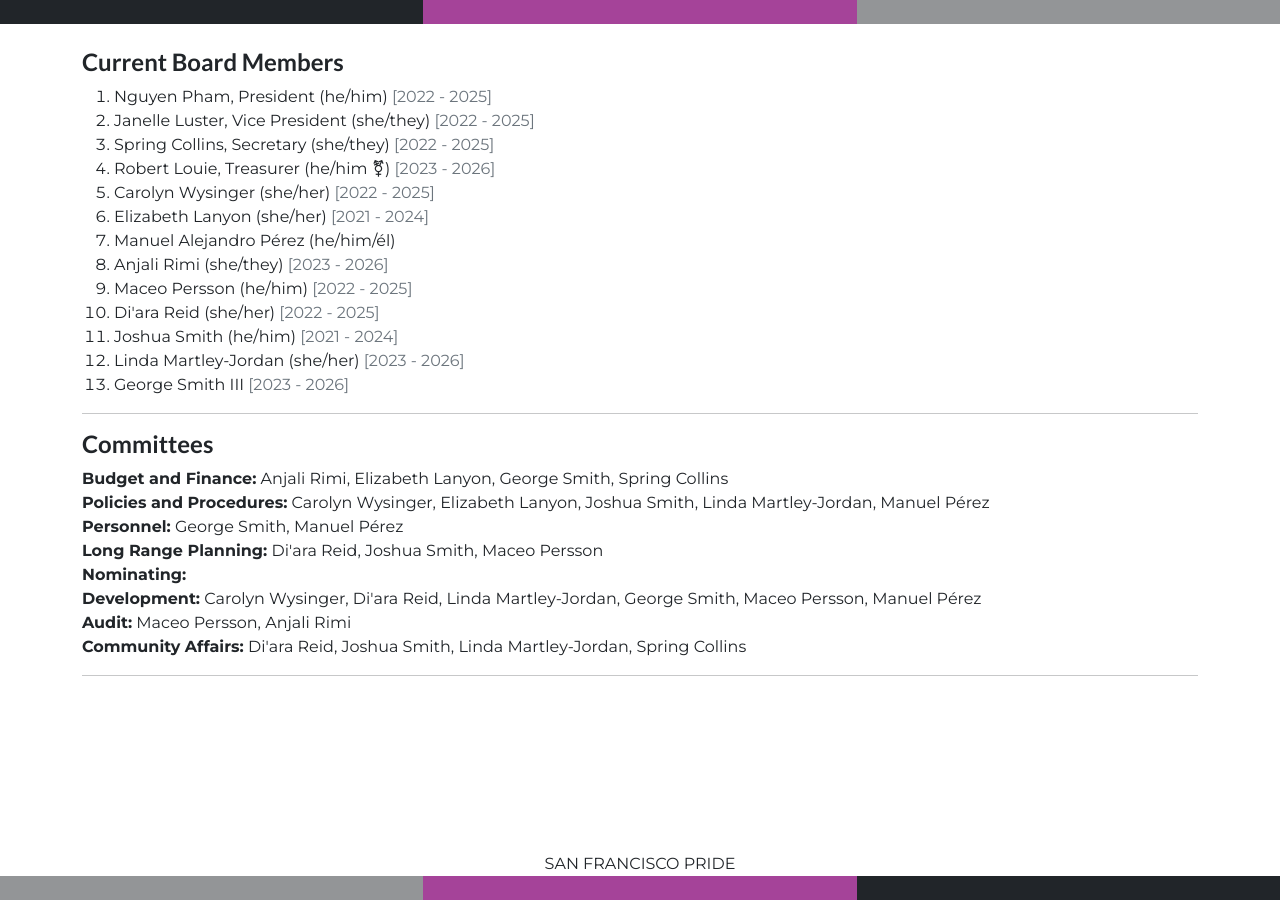
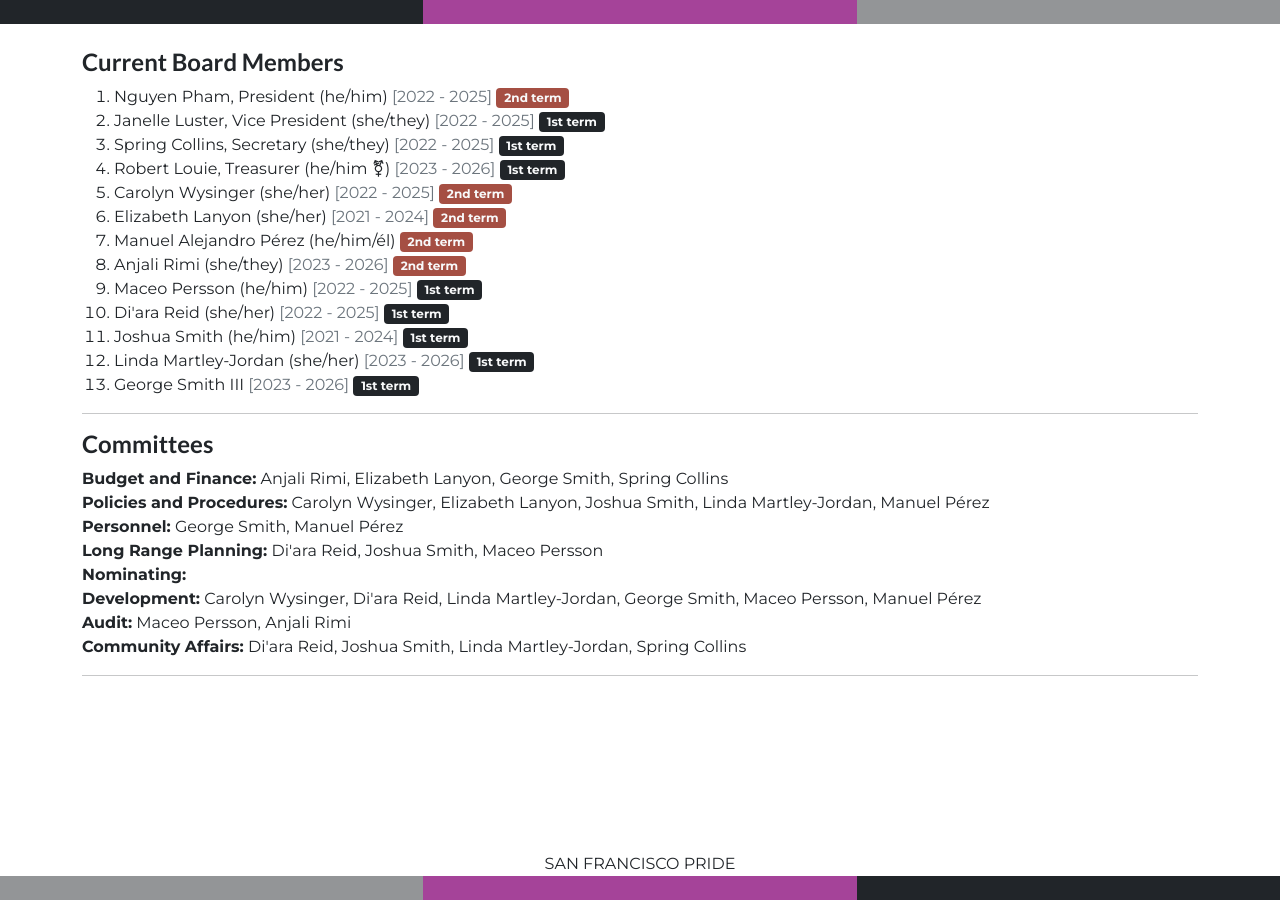
Before and after one commit to sfpride/members, a Jekyll site: the page built from board/list.html, in a window 1280 px wide. Built offline with Jekyll 4.4.1, drawn with Linux system fonts in a browser that asks for light colours.

Commit message:
add board term to list entries

```diff
--- a/board/list.html
+++ b/board/list.html
@@ -17,7 +17,14 @@ permalink: board/list
             <h4>Current Board Members</h4>
             <ol>
                 {% for director in site.data.board.fy2023 %}
-                <li>{{director.name}}{%if director.title != blank? %}, {{director.title}}{% endif %} {%if director.pronouns != blank? %}({{director.pronouns}}){% endif %} <span class="text-muted">{%if director.cohort != blank? %}[{{director.cohort}} - {{director.cohort | plus: 3}}]{% endif %}</span></li>
+                <li>{{director.name}}{%if director.title != blank? %}, {{director.title}}{% endif %} {%if director.pronouns != blank? %}({{director.pronouns}}){% endif %}
+                    <span class="text-muted">{%if director.cohort != blank? %}[{{director.cohort}} - {{director.cohort | plus: 3}}]{% endif %}</span>
+                    {% if director.term == 1 %}
+                    <span class="badge bg-dark text-light">{{director.term}}st term</span></li>
+                    {% endif %}
+                    {% if director.term == 2 %}
+                    <span class="badge bg-danger text-light">{{director.term}}nd term</span></li>
+                    {% endif %}
                 {% endfor %}
             </ol>
             <hr>
```
